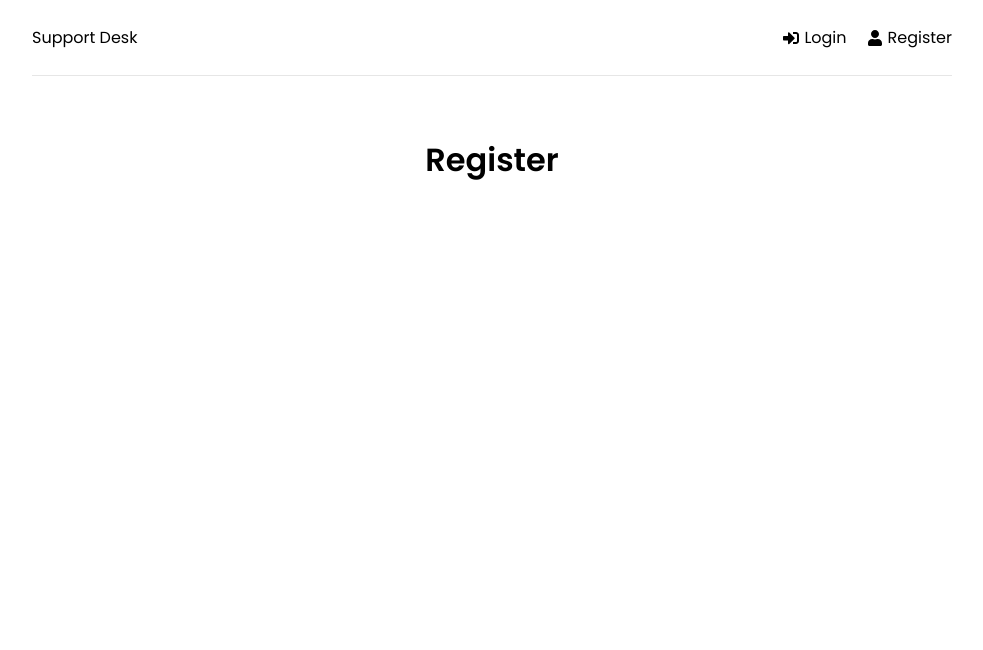
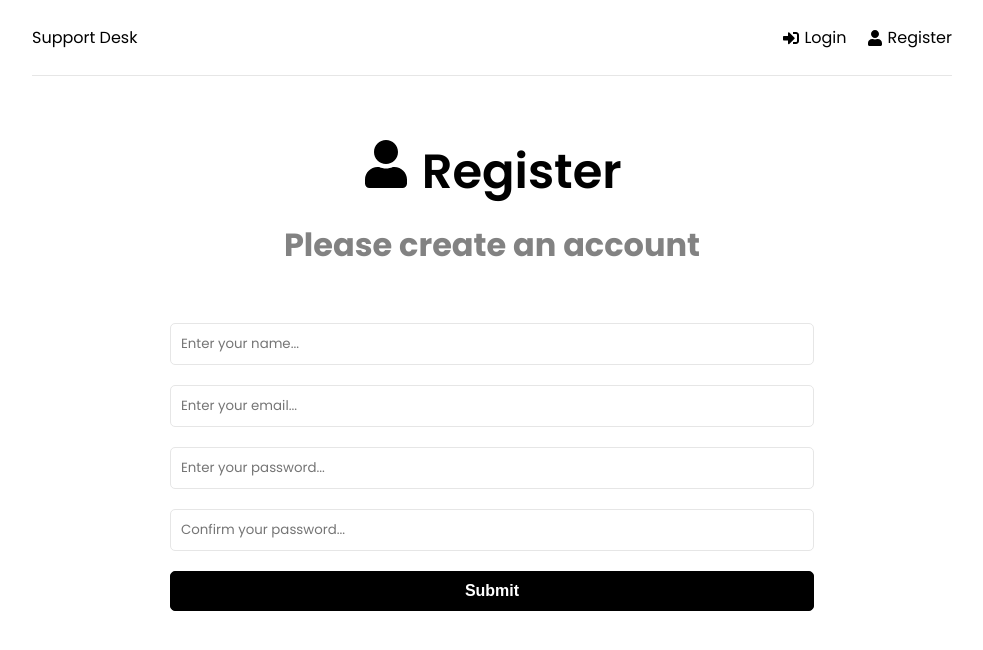
Before and after one commit to urielparavi/project-tickets, a React (Create React App) app in the folder frontend/: page /register in a window 1280 px wide. Shown: the top 650 px of the page, without its empty margins (148-1131 px from the left). Built offline with nearby package versions, Linux system fonts and the light colour scheme.

Commit message:
129-home

```diff
--- a/frontend/src/App.js
+++ b/frontend/src/App.js
@@ -1,4 +1,6 @@
 import { BrowserRouter as Router, Routes, Route } from 'react-router-dom';
+import { ToastContainer } from 'react-toastify';
+import 'react-toastify/dist/ReactToastify.css';
 import Header from './components/Header';
 import Home from './pages/Home';
 import Login from './pages/Login';
@@ -17,6 +19,7 @@
           </Routes>
         </div>
       </Router>
+      <ToastContainer />
     </>
   );
 }
--- a/frontend/src/pages/Home.jsx
+++ b/frontend/src/pages/Home.jsx
@@ -1,10 +1,23 @@
 import React from 'react'
+import { Link } from 'react-router-dom'
+import { FaQuestionCircle, FaTicketAlt } from 'react-icons/fa';
 
 function Home() {
   return (
-    <div>
-      <h1>Home</h1>
-    </div>
+    <>
+      <section className="heading">
+        <h1>What do you need help with?</h1>
+        <p>Please choose from an option below</p>
+      </section>
+
+      <Link to='/new-ticket' className='btn btn-reverse btn-block'>
+        <FaQuestionCircle /> Create New Ticket
+      </Link>
+
+      <Link to='/tickets' className='btn btn-block'>
+        <FaTicketAlt /> View My Tickets
+      </Link>
+    </>
   )
 }
 
--- a/frontend/src/pages/Login.jsx
+++ b/frontend/src/pages/Login.jsx
@@ -1,10 +1,69 @@
-import React from 'react'
+import React, { useState } from 'react';
+import { toast } from 'react-toastify';
+import { FaSignInAlt } from 'react-icons/fa';
 
 function Login() {
+  const [formData, setFormData] = useState({
+    email: '',
+    password: ''
+  });
+
+  const { email, password } = formData;
+
+  const onChange = (e) => {
+    setFormData((prevState) => ({
+      ...prevState,
+      [e.target.name]: e.target.value,
+    }))
+  };
+
+  const onSubmit = (e) => {
+    e.preventDefault();
+
+
+  };
+
   return (
-    <div>
-      <h1>Login</h1>
-    </div>
+    <>
+      <section className='heading'>
+        <h1>
+          <FaSignInAlt /> Login
+        </h1>
+        <p>Please log in to get  our support</p>
+      </section>
+
+      <section className='form'>
+        <form onSubmit={onSubmit}>
+          <div className="form-group">
+            <input
+              type="email"
+              className="form-control"
+              id='email'
+              name='email'
+              value={email}
+              onChange={onChange}
+              placeholder='Enter your email...'
+              required
+            />
+          </div>
+          <div className="form-group">
+            <input
+              type="password"
+              className="form-control"
+              id='password'
+              name='password'
+              value={password}
+              onChange={onChange}
+              placeholder='Enter your password...'
+              required
+            />
+          </div>
+          <div className="form-group">
+            <button className="btn btn-block">Submit</button>
+          </div>
+        </form>
+      </section>
+    </>
   )
 }
 
--- a/frontend/src/pages/Register.jsx
+++ b/frontend/src/pages/Register.jsx
@@ -1,10 +1,97 @@
-import React from 'react'
+import React, { useState } from 'react';
+import { toast } from 'react-toastify';
+import { FaUser } from 'react-icons/fa';
 
 function Register() {
+  const [formData, setFormData] = useState({
+    name: '',
+    email: '',
+    password: '',
+    password2: ''
+  });
+
+  const { name, email, password, password2 } = formData;
+
+  const onChange = (e) => {
+    setFormData((prevState) => ({
+      ...prevState,
+      [e.target.name]: e.target.value,
+    }))
+  };
+
+  const onSubmit = (e) => {
+    e.preventDefault();
+
+    if (password !== password2) {
+      toast.error('Password do not match!');
+    }
+  };
+
   return (
-    <div>
-      <h1>Register</h1>
-    </div>
+    <>
+      <section className='heading'>
+        <h1>
+          <FaUser /> Register
+        </h1>
+        <p>Please create an account</p>
+      </section>
+
+      <section className='form'>
+        <form onSubmit={onSubmit}>
+          <div className="form-group">
+            <input
+              type="text"
+              className="form-control"
+              id='name'
+              name='name'
+              value={name}
+              onChange={onChange}
+              placeholder='Enter your name...'
+              required
+            />
+          </div>
+          <div className="form-group">
+            <input
+              type="email"
+              className="form-control"
+              id='email'
+              name='email'
+              value={email}
+              onChange={onChange}
+              placeholder='Enter your email...'
+              required
+            />
+          </div>
+          <div className="form-group">
+            <input
+              type="password"
+              className="form-control"
+              id='password'
+              name='password'
+              value={password}
+              onChange={onChange}
+              placeholder='Enter your password...'
+              required
+            />
+          </div>
+          <div className="form-group">
+            <input
+              type="password2"
+              className="form-control"
+              id='password2'
+              name='password2'
+              value={password2}
+              onChange={onChange}
+              placeholder='Confirm your password...'
+              required
+            />
+          </div>
+          <div className="form-group">
+            <button className="btn btn-block">Submit</button>
+          </div>
+        </form>
+      </section>
+    </>
   )
 }
 
```
